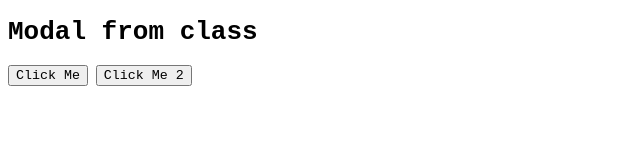
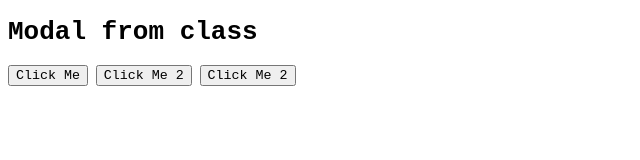
Before and after one commit to dymyr307/Modal-from-class, a plain HTML site: page index.html in a window 1280 px wide. Shown: the whole page, without its empty margins (0-640 px from the left). Drawn offline with Linux system fonts and the light colour scheme.

Commit message:
start markup

```diff
--- a/index.html
+++ b/index.html
@@ -10,6 +10,7 @@
     <h1>Modal from class</h1>
     <button id="openModal_1">Click Me</button>
     <button id="openModal_2">Click Me 2</button>
+    <button id="openModal_2">Click Me 2</button>
 
     <script src="modal.js"></script>
   </body>
```
